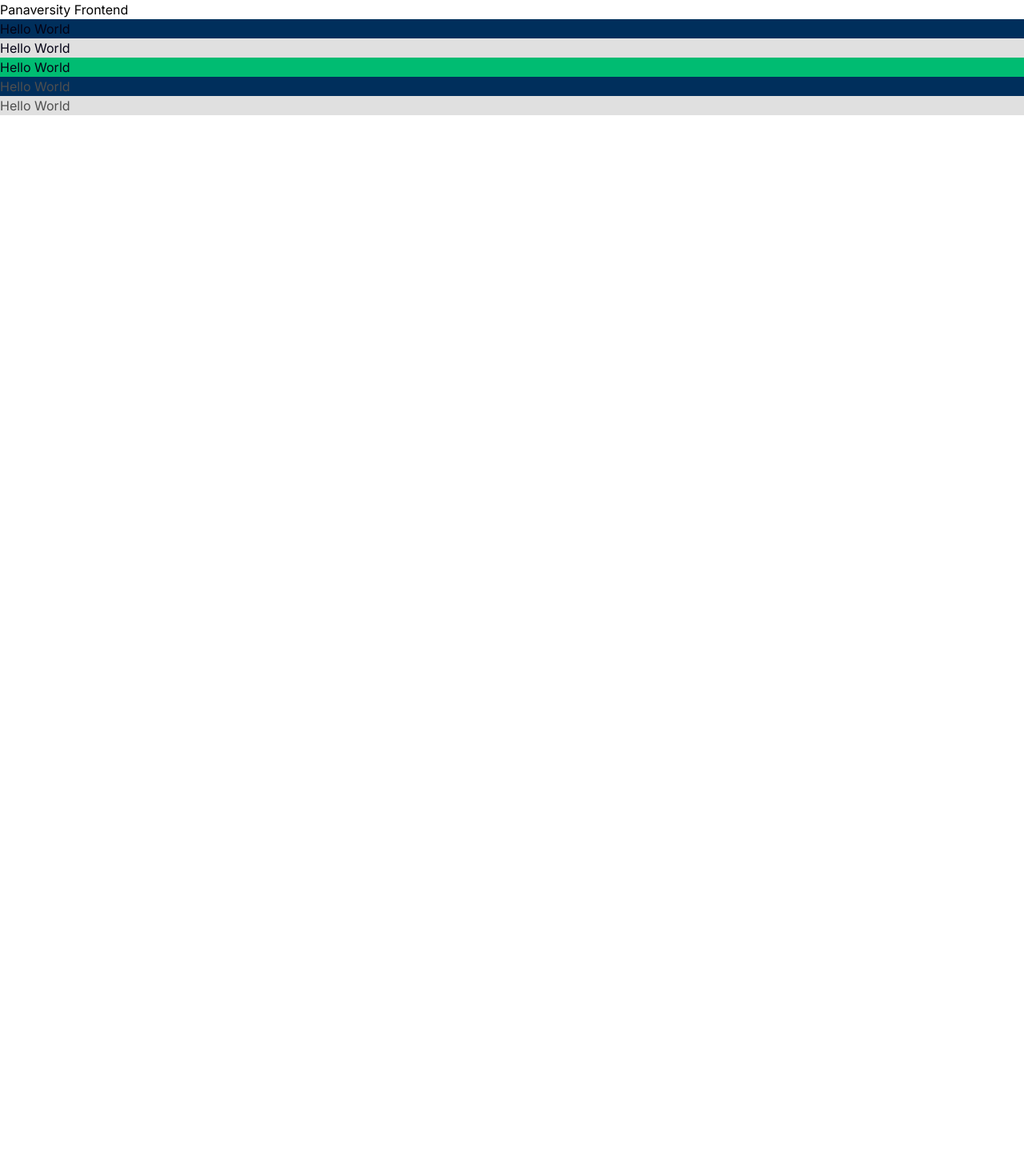
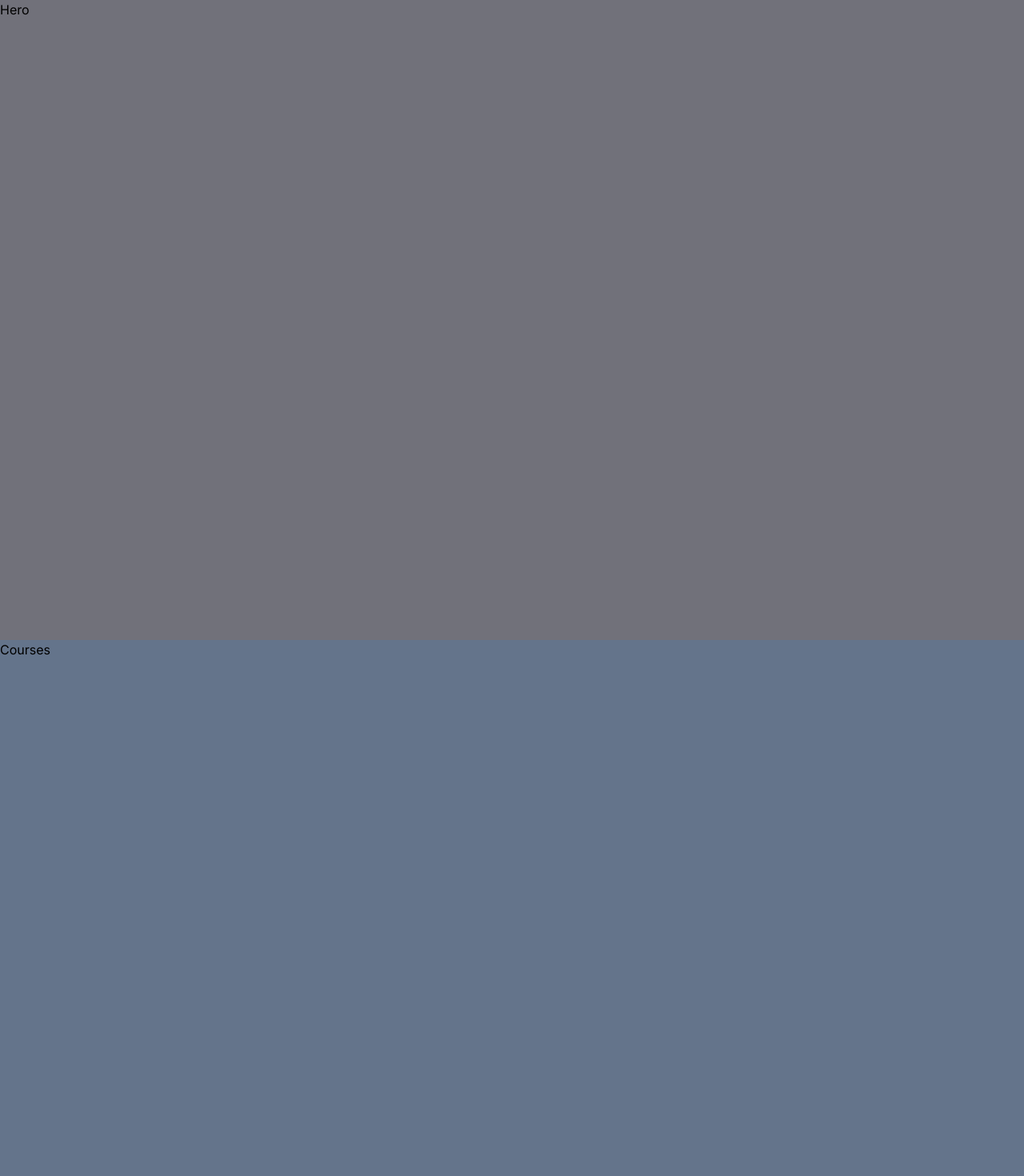
Before and after one commit to MuhammadAmmar24/panaversity-website, a Next.js app: page / in a window 1280 px wide. Shown: the top 1470 px of the page at 80% size. Before the commit the page ends 800 px from the top, so only its background shows below. Built offline with nearby package versions, Linux system fonts and the light colour scheme.

Commit message:
starter template update

```diff
--- a/src/app/page.tsx
+++ b/src/app/page.tsx
@@ -1,16 +1,14 @@
+import Courses from "@/components/Courses";
+import Hero from "@/components/Hero";
+import Team from "@/components/Team";
 
 
 export default function Home() {
   return (
     <>
-
-    <div>Panaversity Frontend</div>
-    <div className="bg-primary text-textPrimary">Hello World</div>
-    <div className="bg-secondary text-textPrimary">Hello World</div>
-    <div className="bg-accent text-textPrimary">Hello World</div>
-    <div className="bg-primary text-textSecondary">Hello World</div>
-    <div className="bg-secondary text-textSecondary">Hello World</div>
-
+      <Hero />
+      <Courses />
+      <Team />
     </>
   );
 }
--- /dev/null
+++ b/src/components/Courses.tsx
@@ -0,0 +1,7 @@
+import React from 'react'
+
+export default function Courses() {
+  return (
+    <div className='min-h-screen bg-slate-500'>Courses</div>
+  )
+}
--- /dev/null
+++ b/src/components/Hero.tsx
@@ -0,0 +1,7 @@
+import React from 'react'
+
+export default function Hero() {
+  return (
+    <div className='min-h-screen bg-zinc-500'>Hero</div>
+  )
+}
--- /dev/null
+++ b/src/components/Team.tsx
@@ -0,0 +1,7 @@
+import React from 'react'
+
+export default function Team() {
+  return (
+    <div className='min-h-screen bg-gray-500'>Team</div>
+  )
+}
--- a/tailwind.config.ts
+++ b/tailwind.config.ts
@@ -11,7 +11,7 @@ const config: Config = {
       colors: {
         primary: '#002F5C', // Start of the gradient
         secondary: '#E0E0E0', // Light blue for secondary sections
-        accent: '#00BC72', // Bright accent color
+        accent: '#1cd98e', // Bright accent color
         textPrimary: '#050316', // White for text on dark background
         textSecondary: '#4F4F4F', // Light grey for less contrast areas
       },
```
